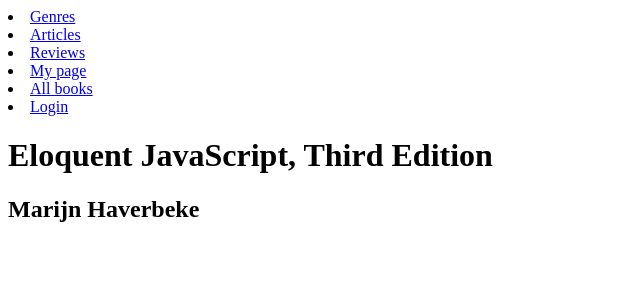
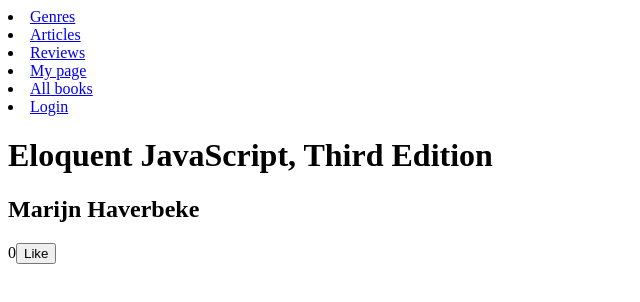
Before and after one commit to PolinaV2020/my-lib, a React (Create React App) app: page /books/1 in a window 1280 px wide. Shown: the top 302 px of the page, without its empty margins (0-640 px from the left). Built offline with nearby package versions, Linux system fonts and the light colour scheme; data requests are answered from the project's data file.

Commit message:
feat: add button for likes

```diff
--- a/src/components/Books/Book.js
+++ b/src/components/Books/Book.js
@@ -1,11 +1,26 @@
 import axios from "axios";
 import React, { useEffect, useState } from "react";
 import { useParams } from "react-router-dom";
+import { useDispatch, useSelector } from "react-redux";
 
 const Book = () => {
   const [book, setBook] = useState({});
 
+  const dispatch = useDispatch();
+
   const { id } = useParams();
+
+  const bookLikesNumber = useSelector((state) => {
+    return state.bookLikesNumber;
+  });
+
+  const actionLikesNumber = {
+    type: "BUTTON_LIKE_CLICK"
+  };
+
+  const changeLikesNumber = () => {
+    dispatch(actionLikesNumber);
+  };
 
   const getBook = async (id) => {
     const response = await axios.get(`http://localhost:3001/books/${id}`);
@@ -21,6 +36,8 @@
       <h1>{book.title}</h1>
       <h2>{book.author}</h2>
       <time>{book.dateOfPublishing}</time>
+      <span>{bookLikesNumber}</span>
+      <button onClick={changeLikesNumber}>Like</button>
     </div>
   );
 };
--- a/src/reducers/reducer.js
+++ b/src/reducers/reducer.js
@@ -1,11 +1,11 @@
 const initialState = {
-  number: 0
+  bookLikesNumber: 0
 };
 
 const reducer = (state = initialState, action) => {
-  if (action.type === "BUTTON_ADD_TO_COLLECTION_PRESSED") {
+  if (action.type === "BUTTON_LIKE_CLICK") {
     return {
-      number: state.number + 1
+      bookLikesNumber: state.bookLikesNumber + 1
     };
   }
   return state;
```
Also changed, not shown: src/index.js (+4 -4 lines).
